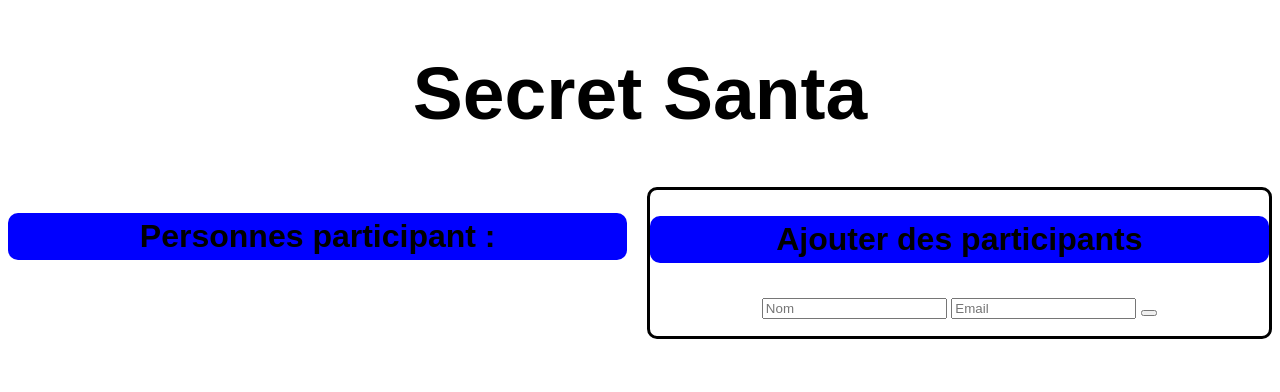
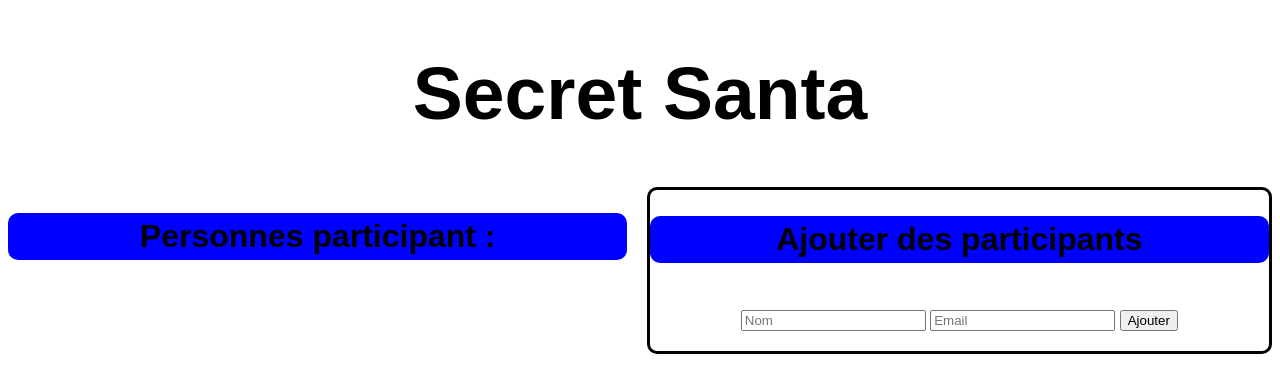
Before and after one commit to Hary369/Hary369.github.io, a website: page index.html in a window 1280 px wide. Drawn offline with Linux system fonts and the light colour scheme.

Commit message:
Update index.html

```diff
--- a/index.html
+++ b/index.html
@@ -15,7 +15,7 @@
       <h2>Ajouter des participants</h2>
       <input type="text" placeholder="Nom" id="nm" />
       <input type="email" placeholder="Email" id="em" />
-      <button onclick="alert() >Ajouter</button>
+      <button onclick="alert()" >Ajouter</button>
     </div>
     <script src="index.mjs" type="module"></script>
     <style>
```
